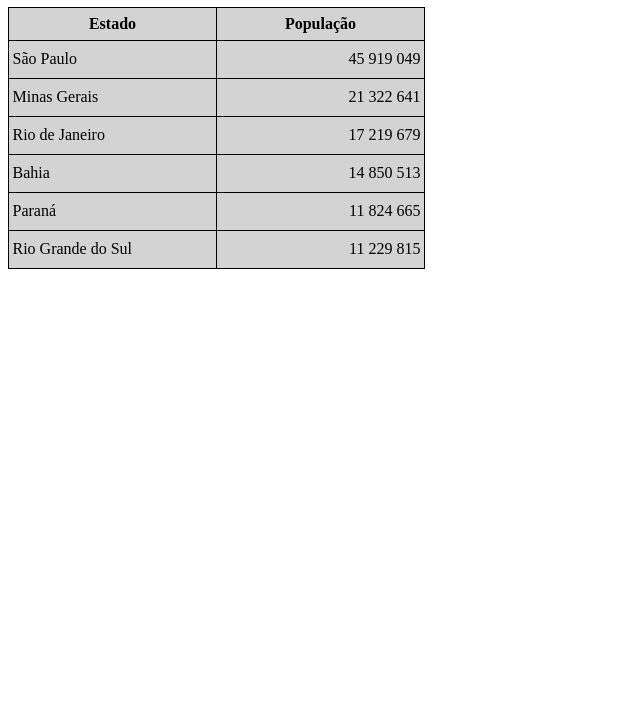
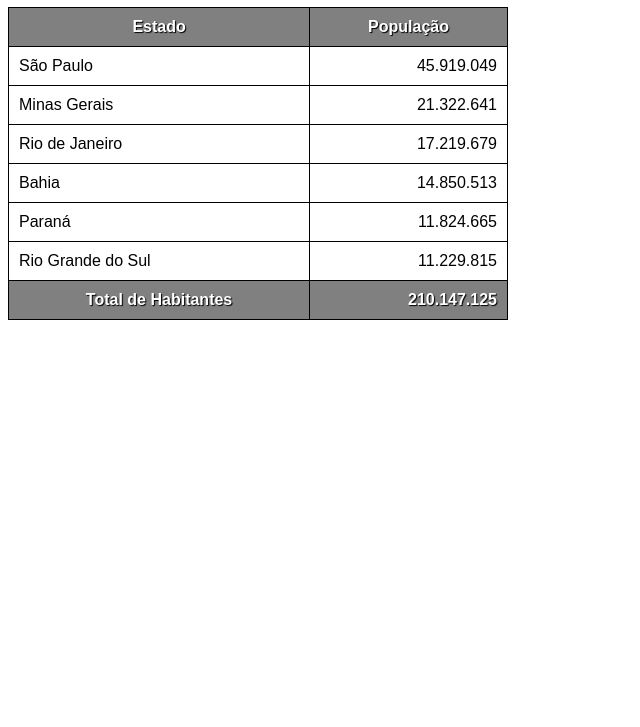
Before and after one commit to JrGehlen/Tabela, a plain HTML site: page index.html in a window 1280 px wide. Shown: the part 73-800 px from the top of the page, without its empty margins (0-640 px from the left). Drawn offline with Linux system fonts and the light colour scheme.

Commit message:
Acompanhando aula

```diff
--- a/index.html
+++ b/index.html
@@ -6,30 +6,29 @@
     <title>Tabela</title>
     <style>
 
-        table {
-            background-color: lightgray;
-            border-collapse: collapse;
-        }
+       body {
+        font-family: Arial, Helvetica, sans-serif;
 
-        thead th {
-            border: 1px solid black;
-        width: 200px;
-        height: 30px;
-        text-align: center;
+       }
 
-        }
+       table {
+        width: 500px;
+        border-collapse: collapse;
+       }
 
-        tbody td {
+       td, th {
         border: 1px solid black;
-        width: 200px;
-        height: 30px;
-        text-align: left;
-        padding: 3.5px;
-        }
+        padding: 10px;
+       }
 
-        .populacao {
-            text-align: right;
-        }
+       thead, tfoot {
+        background-color: gray;
+        color: white;
+        text-shadow: 1px 1px 1px black;
+       }
+       td.populacao {
+        text-align: right;
+       }
 
     </style>
 </head>
@@ -56,31 +55,34 @@
             <tbody>
                 <tr>
                     <td>São Paulo</td>
-                    <td class="populacao">45 919 049</td>
+                    <td class="populacao">45.919.049</td>
                 </tr>
                 <tr>
                     <td>Minas Gerais</td>
-                    <td class="populacao">21 322 641</td>
+                    <td class="populacao">21.322.641</td>
                 </tr>
                 <tr>
                     <td>Rio de Janeiro</td>
-                    <td class="populacao">17 219 679</td>
+                    <td class="populacao">17.219.679</td>
                 </tr>
                 <tr>
                     <td>Bahia</td>
-                    <td class="populacao">14 850 513</td>
+                    <td class="populacao">14.850.513</td>
                 </tr>
                 <tr>
                     <td>Paraná</td>
-                    <td class="populacao">11 824 665</td>
+                    <td class="populacao">11.824.665</td>
                 </tr>
                 <tr>
                     <td>Rio Grande do Sul</td>
-                    <td class="populacao">11 229 815</td>
+                    <td class="populacao">11.229.815</td>
                 </tr>
             </tbody>
             <tfoot>
-
+                <tr>
+                    <th>Total de Habitantes</th>
+                    <td class="populacao"><strong>210.147.125</strong></td>
+                </tr>
             </tfoot>
          </table>
 </body>
```
